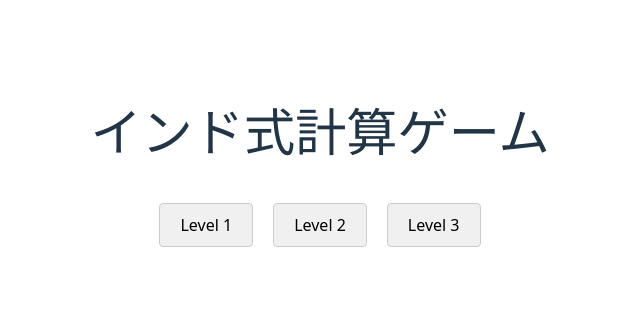
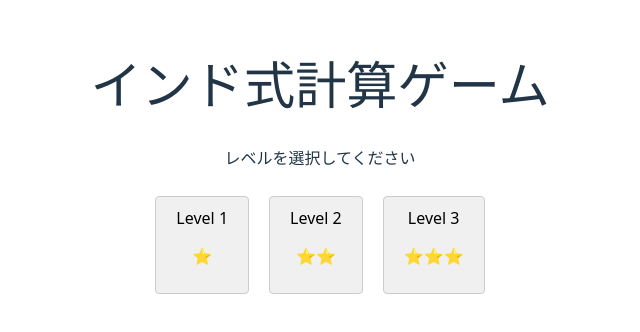
Before and after one commit to alikmpt8529/labgame, a React (Vite) app: page / in a window 1280 px wide. Shown: the part 270-602 px from the top of the page, without its empty margins (320-960 px from the left). Built offline with nearby package versions, Linux system fonts and the light colour scheme.

Commit message:
ビジュアル改修

```diff
--- a/src/HomeScreen.jsx
+++ b/src/HomeScreen.jsx
@@ -31,12 +31,12 @@ function HomeScreen(props) {
     cursor: 'pointer',
     transition: 'background-color 0.2s ease'
   };
-
   if (screen === 'home') {
     return (
       <>
         <div style={{ textAlign: 'center', marginTop: '100px' }}>
           <h1>インド式計算ゲーム</h1>
+          <p>レベルを選択してください</p>
           <button
             onClick={() => onNavigate('level1')}
             style={buttonStyle}
@@ -44,6 +44,7 @@ function HomeScreen(props) {
             onMouseLeave={(e) => e.target.style.backgroundColor = '#f0f0f0'}
           >
             Level 1
+            <p>⭐</p>
           </button>
           <button
             onClick={() => onNavigate('level2')}
@@ -52,6 +53,7 @@ function HomeScreen(props) {
             onMouseLeave={(e) => e.target.style.backgroundColor = '#f0f0f0'}
           >
             Level 2
+            <p>⭐⭐</p>
           </button>
           <button
             onClick={() => onNavigate('level3')}
@@ -60,6 +62,7 @@ function HomeScreen(props) {
             onMouseLeave={(e) => e.target.style.backgroundColor = '#f0f0f0'}
           >
             Level 3
+            <p>⭐⭐⭐</p>
           </button>
         </div>
 
--- a/src/level2Screen.jsx
+++ b/src/level2Screen.jsx
@@ -11,12 +11,8 @@ const QUESTION_TYPE_SAME_TENS_DIFFERENT_UNITS = 'SAME_TENS_DIFFERENT_UNITS'; //
 function App() {
   // 画面状態: 'home', 'level2', 'level1', 'level3'
   const [screen, setScreen] = useState('home')
-  // count は現在の問題インデックス (0-indexed) として扱い、currentQuestionIndex と同義
   const [count, setCount] = useState(0)
   const [inputValue, setInputValue] = useState('')
-  // num1, num2, num3 は問題生成ロジックで使われる一時的な値を保持するために使用していましたが、
-  // num4, num5 を直接stateで管理するため、これらは不要になるか、役割が変わります。
-  // ここでは、問題の構成要素として保持するのではなく、最終的な表示数値 num4, num5 をstateにします。
   const [num4, setNum4] = useState(0);
   const [num5, setNum5] = useState(0);
   const [result, setResult] = useState(null)
@@ -24,23 +20,43 @@ function App() {
   const [showHelp, setShowHelp] = useState(false)
   const [timeRemaining, setTimeRemaining] = useState(60)
   const timerIdRef = useRef(null)
-
   const [questionSequence, setQuestionSequence] = useState([]);
   const [currentQuestionIndex, setCurrentQuestionIndex] = useState(0);
+  const [gameEnded, setGameEnded] = useState(false); // ゲーム終了フラグを追加
 
-  // タイマー機能の追加
+  // タイマー機能の改善
   useEffect(() => {
     let timer;
-    if (screen === 'level2' && timeRemaining > 0 && currentQuestionIndex < questionSequence.length) {
+    // ゲームが終了していない場合のみタイマーを実行
+    if (screen === 'level2' && timeRemaining > 0 && currentQuestionIndex < questionSequence.length && !gameEnded) {
       timer = setTimeout(() => {
         setTimeRemaining(timeRemaining - 1);
       }, 1000);
-    } else if (screen === 'level2' && timeRemaining === 0) {
+    } else if (screen === 'level2' && timeRemaining === 0 && !gameEnded) {
+      // 時間切れ処理
+      setGameEnded(true); // ゲーム終了フラグを設定
+      alert('時間切れです！');
       setScreen('home');
-      alert('時間切れです！');
     }
-    return () => clearTimeout(timer);
-  }, [screen, timeRemaining, currentQuestionIndex, questionSequence.length]);
+
+    return () => {
+      if (timer) {
+        clearTimeout(timer);
+      }
+    };
+  }, [screen, timeRemaining, currentQuestionIndex, questionSequence.length, gameEnded]);
+
+  // 画面遷移時のクリーンアップ
+  useEffect(() => {
+    if (screen !== 'level2') {
+      // Level2以外の画面に移動時、すべてのタイマー関連をリセット
+      if (timerIdRef.current) {
+        clearInterval(timerIdRef.current);
+        timerIdRef.current = null;
+      }
+      setGameEnded(false); // ゲーム終了フラグをリセット
+    }
+  }, [screen]);
 
   // 問題シーケンスの初期化
   const initializeQuestionSequence = () => {
@@ -58,6 +74,7 @@ function App() {
     setQuestionSequence(sequence);
     setCurrentQuestionIndex(0);
     setCount(0);
+    setGameEnded(false); // ゲーム終了フラグをリセット
   };
 
   // 問題生成
@@ -90,7 +107,6 @@ function App() {
       n4Value = commonTens * 10 + unit1;
       n5Value = commonTens * 10 + unit2;
     } else {
-      // フォールバックや初期値
       n4Value = 0;
       n5Value = 0;
     }
@@ -132,6 +148,8 @@ function App() {
   const answer = num4 * num5;
 
   const checkAnswer = () => {
+    if (gameEnded) return; // ゲーム終了時は処理しない
+
     if (parseInt(inputValue, 10) === answer) {
       setResult('正解！')
       setResultColor('red')
@@ -139,6 +157,7 @@ function App() {
       setCount(nextQuestionIndex);
 
       if (nextQuestionIndex >= questionSequence.length) {
+        setGameEnded(true); // ゲーム終了フラグを設定
         setTimeout(() => {
           setScreen('home')
           alert('全問正解！おめでとうございます！');
@@ -155,13 +174,17 @@ function App() {
   }
 
   const handleNavigation = (targetScreen) => {
+    // ナビゲーション時にゲーム終了フラグをリセット
     if (targetScreen === 'level2' && screen !== 'level2') {
       setInputValue('');
       setResult(null);
+      setGameEnded(false);
     } else if (targetScreen !== 'level2' && screen === 'level2') {
       if (timerIdRef.current) {
         clearInterval(timerIdRef.current);
+        timerIdRef.current = null;
       }
+      setGameEnded(false);
     }
     setScreen(targetScreen);
   };
@@ -203,15 +226,17 @@ function App() {
                 type="text"
                 value={inputValue}
                 onChange={(e) => setInputValue(e.target.value)}
-                onKeyDown={(e) => { if (e.key === 'Enter') { checkAnswer(); } }}
+                onKeyDown={(e) => { if (e.key === 'Enter' && !gameEnded) { checkAnswer(); } }}
                 placeholder="答えを入力"
+                disabled={gameEnded}
                 style={{
                   padding: '10px',
                   fontSize: '18px',
                   width: '150px',
                   borderRadius: '5px',
                   border: '1px solid #ccc',
-                  marginLeft: '10px'
+                  marginLeft: '10px',
+                  backgroundColor: gameEnded ? '#f5f5f5' : '#ffffff'
                 }}
               />
             </div>
@@ -239,7 +264,7 @@ function App() {
               <p style={{ fontSize: '0.8em', color: 'gray', marginTop: '20px' }}>ヒント: hキーでヘルプを表示</p>
             </div>
           </div>
-          <button onClick={() => handleNavigation('home')} style={{ marginTop: '30px', padding: '10px 20px' }}>リタイア</button>
+          <button onClick={() => handleNavigation('home')} style={{ marginTop: '30px', padding: '10px 20px' }}>ホームに戻る</button>
         </div>
         {showHelp && (
           <OriginalHelpPopup
@@ -256,14 +281,6 @@ function App() {
     <HomeScreen
       screen={screen}
       onNavigate={handleNavigation}
-      num4={num4}
-      num5={num5}
-      count={currentQuestionIndex}
-      timeRemaining={timeRemaining}
-      inputValue={inputValue}
-      setInputValue={setInputValue}
-      checkAnswer={checkAnswer}
-      result={result}
       showHelp={showHelp}
       setShowHelp={setShowHelp}
       HelpPopup={({ level, ...otherProps }) => (
```
